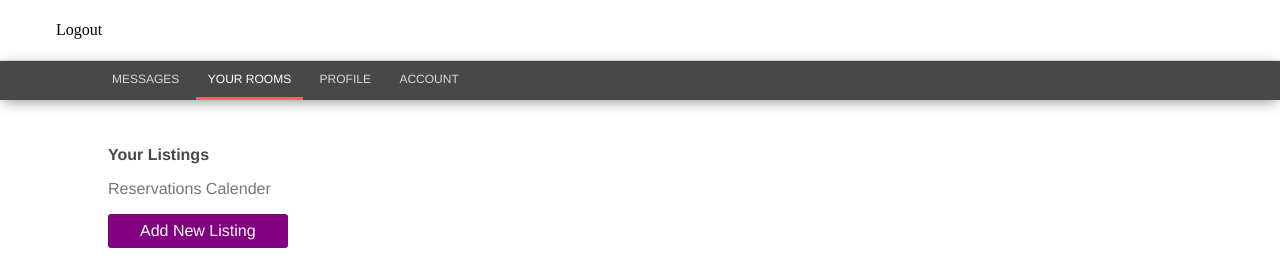
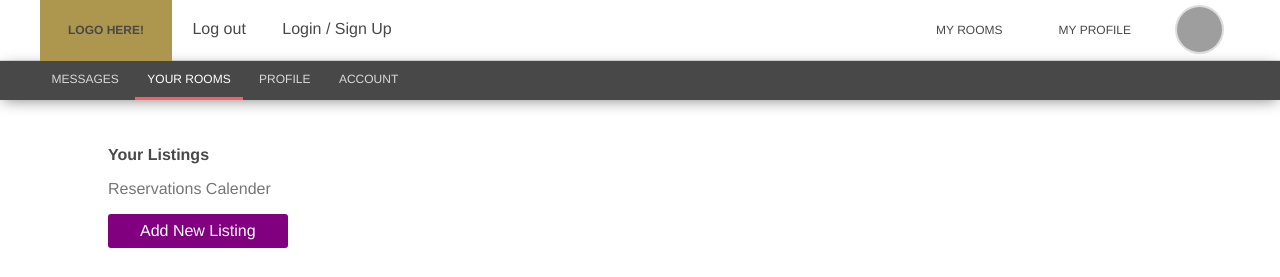
Before and after one commit to iamhosseindhv/Rentaly, a Node server app: template views/dashboard/rooms.ejs in a window 1280 px wide. Shown: the top 277 px of the page. Run offline with Node 20, Linux system fonts and the light colour scheme; the template is opened without the code that fills it, so the values that code supplies are empty; some libraries are stand-ins or nearby versions; some web fonts are replaced; grey boxes are pictures that could not be loaded.

Commit message:
global communal top header added

```diff
--- a/public/javascripts/login.js
+++ b/public/javascripts/login.js
@@ -83,7 +83,8 @@ function handleFormSuccess(data) {
             if (isLoginPage){
                 //here you should redirect to referer url, (the url user has been redirected from), if any
                 $('.base-layer').css('display', 'none');
-                // window.locatio  = '/';
+                // location.reload();
+                window.locatio  = '/';
             } else {
                 //send verification email and user has to enter code to verify
             }
--- a/routes/dashboard.js
+++ b/routes/dashboard.js
@@ -16,6 +16,7 @@ router.get('/:tab', isAuthenticated, function(req, res) {
     var properties = {};
     properties.activeTab = activeTab;
     properties.user = user;
+    properties.isAuthenticated = true;
 
     switch (activeTab){
         case 'rooms':
--- a/routes/rooms.js
+++ b/routes/rooms.js
@@ -12,6 +12,8 @@ router.get('/:id', function(req, res, next) {
     const listing_id = req.params.id;
     var properties = {};
     properties.title = 'Rooms';
+    properties.isAuthenticated = req.isAuthenticated;
+    properties.user = req.user;
 
     findListing(listing_id, properties)
         .then(findHost)
--- a/views/dashboard/header-container.html
+++ b/views/dashboard/header-container.html
@@ -29,7 +29,7 @@
           width: 100%;
           z-index: 5;
      }
-     nav {
+     #nav-wrapper nav {
           height: 40px;
           text-align: left;
           overflow: hidden;
--- a/views/dashboard/rooms.ejs
+++ b/views/dashboard/rooms.ejs
@@ -95,6 +95,18 @@
                 $('.content').css('padding-top', '0');
             }
         }
+        customiseHeader();
+        function customiseHeader() {
+            const isAuthenticated = <%= isAuthenticated %>;
+            if (isAuthenticated){
+                $('#login-signin-btn').hide();
+            } else {
+                $('#logout-btn').hide();
+                $('#rooms-btn').hide();
+                $('#profile-btn').hide();
+                $('#profile-img').hide();
+            }
+        }
     </script>
 
 </body>
--- a/views/partials/header.html
+++ b/views/partials/header.html
@@ -1,14 +1,50 @@
 
 
 <div class="top-head">
-     <ul>
-          <li class="head-li">
-               <span class="head-item" id="logout-btn">Logout</span>
-          </li>
-          <!--<li class="head-li">-->
-               <!--<span class="head-item" id="signup-btn">Sign Up</span>-->
-          <!--</li>-->
-     </ul>
+     <nav>
+          <div class="hhh">
+               <div href="/" class="responsive-logo">
+                    LOGO HERE!
+               </div>
+               <div class="menu-icon">
+                    <a id="openup" href="#">
+                         <svg viewBox="0 0 24 24" enable-background="new 0 0 24 24" width="32px" height="32px">
+                              <path d="M24,3c0-0.6-0.4-1-1-1H1C0.4,2,0,2.4,0,3v2c0,0.6,0.4,1,1,1h22c0.6,0,1-0.4,1-1V3z" fill="#484848"/>
+                              <path d="M24,11c0-0.6-0.4-1-1-1H1c-0.6,0-1,0.4-1,1v2c0,0.6,0.4,1,1,1h22c0.6,0,1-0.4,1-1V11z" fill="#484848"/>
+                              <path d="M24,19c0-0.6-0.4-1-1-1H1c-0.6,0-1,0.4-1,1v2c0,0.6,0.4,1,1,1h22c0.6,0,1-0.4,1-1V19z" fill="#484848"/>
+                         </svg>
+                    </a>
+               </div>
+          </div>
+          <ul>
+               <li class="head-li logo" id="logo">
+                    <a href="/">
+                         <span class="head-item">LOGO HERE!</span>
+                    </a>
+               </li>
+               <li class="head-li" id="logout-btn">
+                    <span class="head-item">Log out</span>
+               </li>
+               <li class="head-li" id="login-signin-btn">
+                    <span class="head-item">Login / Sign Up</span>
+               </li>
+               <li class="head-li righted profile-img" id="profile-img">
+                    <div class="profile-avatar">
+                         <img src="/images" alt="profile photo" id="profile-avatar">
+                    </div>
+               </li>
+               <li class="head-li righted" id="profile-btn">
+                    <a href="/dashboard/profile">
+                         <span class="head-item">My profile</span>
+                    </a>
+               </li>
+               <li class="head-li righted" id="rooms-btn">
+                    <a href="../dashboard/rooms">
+                         <span class="head-item">My Rooms</span>
+                    </a>
+               </li>
+          </ul>
+     </nav>
 </div>
 
 
@@ -19,25 +55,159 @@
           border-bottom: 1px solid #dce0e0;
           font-family: "HelveticaNeue-Light", "Helvetica Neue Light", "Helvetica Neue", Helvetica, Arial, "Lucida Grande", sans-serif;
      }
-
      .top-head ul {
           list-style: none;
           margin: 0;
+          padding: 0 40px !important;
+     }
+     .logo {
+          background-color: #ad974f;
+          color: #fff;
+          font-weight: bold;
      }
      .head-li {
           display: inline-block;
-          font-family: "HelveticaNeue-Light";
-          /*transition: all 0.3s;*/
+          transition: all 0.3s;
           font-size: 16px;
           padding: 5px 16px;
-          line-height: 50px;
-          text-decoration: none;
-          border-bottom: 1px solid transparent;
-          color: #000;
+          line-height: 48px;
+          border-bottom: 3px solid transparent;
+          color: #484848;
           cursor: pointer;
      }
      .head-li:hover {
-          color: #933ec5;
-          border-bottom: 2px solid #933ec5;
+          color: #707070;
+          border-bottom: 3px solid #ad974f;
      }
+     .head-li a {
+          text-decoration: none !important;
+          color: inherit;
+     }
+     .righted {
+          float: right;
+     }
+     .responsive-logo {
+          display: inline-block;
+          background-color: #ad974f;
+          height: 61px;
+          box-sizing: border-box;
+          font-size: 16px;
+          padding: 5px 16px;
+          line-height: 48px;
+     }
+     .menu-icon {
+          float: right;
+          display: inline-block;
+          height: 61px;
+          box-sizing: border-box;
+          font-size: 16px;
+          padding: 5px 16px;
+          line-height: 48px;
+     }
+     .menu-icon #openup {
+          display: inline-block;
+          text-transform: uppercase;
+          font-size: 12px;
+          color: #d9d9d9;
+          border-bottom: 3px solid transparent;
+          text-decoration: none;
+          padding: 8px 12px;
+          line-height: 20px;
+     }
+     .profile-img {
+          line-height: 0 !important;
+          border-color: transparent !important;
+          cursor: default !important;
+     }
+     .profile-avatar {
+          width: 45px;
+          height: 45px;
+          transition: border 0.3s;
+          border: 2px solid transparent;
+          object-fit: cover;
+          -o-object-fit: cover;
+          border-radius: 50%;
+          overflow: hidden;
+          background-color: #dcdcdc;
+     }
+     .head-li img {
+          max-width: 100%;
+          overflow: hidden;
+          width: 45px;
+          height: 45px;
+          object-fit: cover;
+          -o-object-fit: cover;
+     }
+     .profile-avatar:hover {
+          border: 2px solid #484848;
+     }
+
+     .hhh {
+          display: none;
+     }
+
+     @media (max-width: 743px){
+          .top-head nav {
+               height: auto;
+          }
+          .top-head ul {
+               padding: 0;
+               display: none;
+               height: auto;
+               width: 100%;
+          }
+          .top-head ul li {
+               background-color: #fff;
+               width: 100%;
+               z-index:9;
+               float: right;
+               position: relative;
+          }
+          #logo, #profile-img {
+               display: none;
+          }
+          .hhh {
+               display: block;
+               /*background-color: #fff;*/
+               width: 100%;
+               height: 61px;
+               position: relative;
+               z-index:9;
+          }
+     }
+
 </style>
+
+<script>
+    $('#logout-btn').click(function () {
+        $.ajax({
+            type: 'POST',
+            url: '/authenticate/logout',
+            success: function(data) {
+                //console.log(data.status);
+                location.reload();
+            },
+            error: function (data) {
+                console.log(data);
+            }
+        });
+    });
+
+    $('#login-signin-btn').click(function () {
+        $('.base-layer').css('display', 'flex');
+    });
+
+
+
+    var menu = $('nav ul');
+    $('#openup').on('click', function(e) {
+        e.preventDefault(); menu.slideToggle();
+    });
+
+    $(window).resize(function(){
+        var w = $(this).width(); if(w > 480 && menu.is(':hidden')) {
+            menu.removeAttr('style');
+        }
+    });
+    $('.open-menu').height($(window).height());
+</script>
```
Also changed, not shown: views/rooms.ejs (+14 -0 lines).
